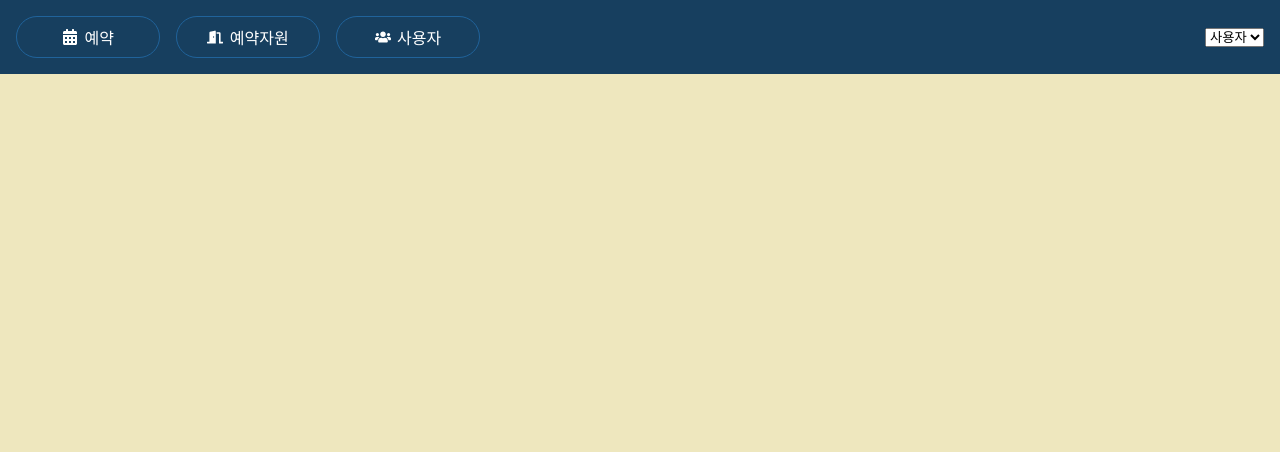
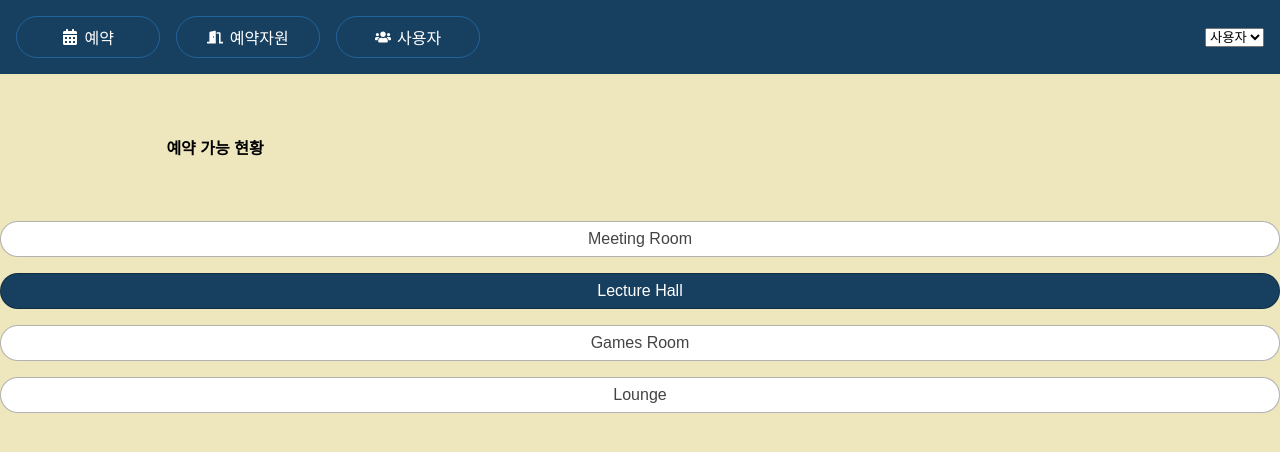
Before and after one commit to jyjy6/React_Demo, a React (Vite) app: page /bookables in a window 1280 px wide. Shown: the top 452 px of the page. Built offline with nearby package versions, Linux system fonts and the light colour scheme.

Commit message:
#3 항목클릭해도 selected 스타일 바뀌지 않음 bookableIndex 값이 바뀌었으나 UI를 재렌더더링 하지 않아서

```diff
--- a/src/App.jsx
+++ b/src/App.jsx
@@ -37,8 +37,8 @@ function App() {
           <UserPicker />
         </header>
         <Routes>
-          <Route path="/bookings" element={BookingsPage}/>
-          <Route path="/bookables" element={BookablePage}/>
+          <Route path="/bookings" element={<BookingsPage />} />
+          <Route path="/bookables" element={<BookablePage />} />
           <Route path="/users" element={<UsersPage></UsersPage>}/>
         </Routes>
       </div>
--- a/src/component/Bookables/BookList.jsx
+++ b/src/component/Bookables/BookList.jsx
@@ -1,26 +1,29 @@
-import {bookables} from "../../static.json"
+import { bookables } from "../../static.json";
 
+function BookList() {
+  const group = "Rooms";
+  let bookableIndex = 1; // let으로 변경
 
-function BookList(){
-  const group = "Rooms";
-  const bookableIndex = 1;
-  const bookableGroup = bookables.filter((b)=>{b.group === group})
-  function changeBookable(idx){
-    bookableIndex = idx;
+  const bookableGroup = bookables.filter((b) => b.group === group); // return 문 필요 없음
+
+  function changeBookable(idx) {
+    bookableIndex = idx; // bookableIndex를 let으로 변경해야 업데이트 가능
   }
-  return(
+
+  return (
     <ul className="items-list-nav">
-      {bookableGroup.map((b,i)=>{
-        return <li key={b.id}
-                  className = {i===bookableIndex ? "selected" : ""}>
-                    <button className="btn" onClick={()=>{changeBookable(i)}}>
-                      {b.title}
-                    </button>
-        </li>
+      {bookableGroup.map((b, i) => {
+        // 중괄호로 블록을 시작하므로 return 문이 필요함
+        return (
+          <li key={b.id} className={i === bookableIndex ? "selected" : ""}>
+            <button className="btn" onClick={() => changeBookable(i)}>
+              {b.title}
+            </button>
+          </li>
+        );
       })}
-
     </ul>
-  )
+  );
 }
 
 export default BookList;
--- a/src/component/Bookables/BookablePage.jsx
+++ b/src/component/Bookables/BookablePage.jsx
@@ -1,9 +1,12 @@
+import BookList from "./BookList";
+
 function BookablePage(){
   return(
     <>
       <main className="bookables-page">
         <h4>예약 가능 현황</h4>
       </main>
+      <BookList/>
     </>
   )
 }
```
